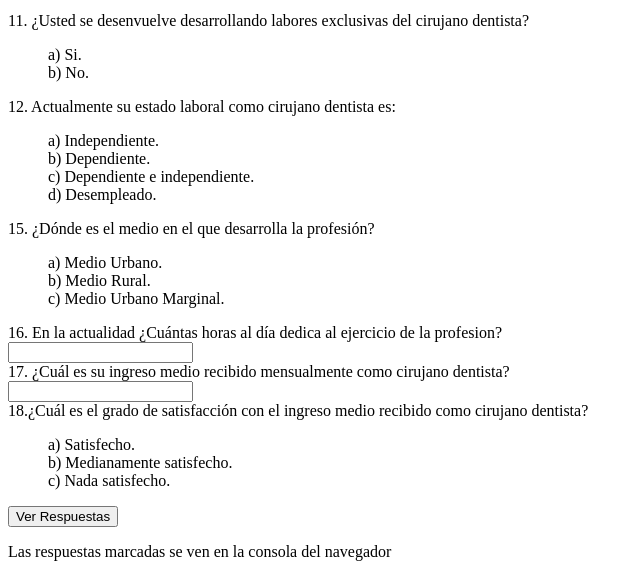
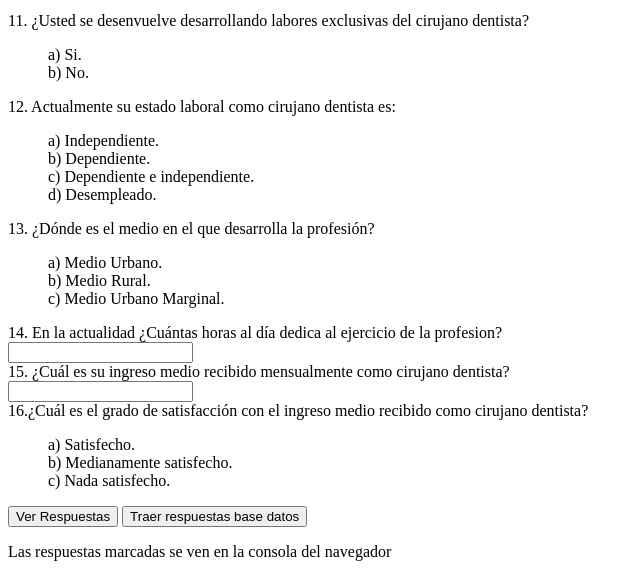
Before and after one commit to 5yC0r/84lt0, a PHP site: page / in a window 1280 px wide. Shown: the part 1430-2007 px from the top of the page, without its empty margins (0-643 px from the left). Run offline with PHP 8.4, Linux system fonts and the light colour scheme; some libraries are stand-ins or nearby versions.

Commit message:
se corrigio numeracion de preguntas

```diff
--- a/index.php
+++ b/index.php
@@ -258,48 +258,49 @@
 			</div>
 		</div>
 	</div>
-	<div class="pregunta-alternativa-simple" id="p15">
+	<div class="pregunta-alternativa-simple" id="p13">
 		<div class="enunciado">
-			<label for="">15. ¿Dónde es el medio en el que desarrolla la profesión?</label>
+			<label for="">13. ¿Dónde es el medio en el que desarrolla la profesión?</label>
 		</div>
 		<div class="grupo-alternativas">
 			<ul>
-				<li><label for="" class="alternativa" data-pregunta="p15" data-indice="a">a) Medio Urbano.</label></li>
-				<li><label for="" class="alternativa" data-pregunta="p15" data-indice="b">b) Medio Rural.</label></li>
-				<li><label for="" class="alternativa" data-pregunta="p15" data-indice="c">c) Medio Urbano Marginal.</label></li>
+				<li><label for="" class="alternativa" data-pregunta="p13" data-indice="a">a) Medio Urbano.</label></li>
+				<li><label for="" class="alternativa" data-pregunta="p13" data-indice="b">b) Medio Rural.</label></li>
+				<li><label for="" class="alternativa" data-pregunta="p13" data-indice="c">c) Medio Urbano Marginal.</label></li>
 			</ul>
 		</div>
 	</div>
-	<div class="pregunta-respuesta-tipeada" id="p16">
+	<div class="pregunta-respuesta-tipeada" id="p14">
 		<div class="enunciado">
-			<label for="">16. En la actualidad ¿Cuántas horas al día dedica al ejercicio de la profesion?</label>
+			<label for="">14. En la actualidad ¿Cuántas horas al día dedica al ejercicio de la profesion?</label>
 		</div>
 		<div class="respuesta-tipeada">
-			<input type="number" step="any" data-pregunta="p16">
+			<input type="number" step="any" data-pregunta="p14">
 		</div>
 	</div>
-	<div class="pregunta-respuesta-tipeada" id="p17">
+	<div class="pregunta-respuesta-tipeada" id="p15">
 		<div class="enunciado">
-			<label for="">17. ¿Cuál es su ingreso medio recibido mensualmente como cirujano dentista?</label>
+			<label for="">15. ¿Cuál es su ingreso medio recibido mensualmente como cirujano dentista?</label>
 		</div>
 		<div class="respuesta-tipeada">
-			<input type="number" step="any" data-pregunta="p17">
+			<input type="number" step="any" data-pregunta="p15">
 		</div>
 	</div>
-	<div class="pregunta-alternativa-simple" id="p18">
+	<div class="pregunta-alternativa-simple" id="p16">
 		<div class="enunciado">
-			<label for="">18.¿Cuál es el grado de satisfacción con el ingreso medio recibido como cirujano dentista?</label>
+			<label for="">16.¿Cuál es el grado de satisfacción con el ingreso medio recibido como cirujano dentista?</label>
 		</div>
 		<div class="grupo-alternativas">
 			<ul>
-				<li><label for="" class="alternativa" data-pregunta="p18" data-indice="a">a) Satisfecho.</label></li>
-				<li><label for="" class="alternativa" data-pregunta="p18" data-indice="b">b) Medianamente satisfecho.</label></li>
-				<li><label for="" class="alternativa" data-pregunta="p18" data-indice="c">c) Nada satisfecho.</label></li>
+				<li><label for="" class="alternativa" data-pregunta="p16" data-indice="a">a) Satisfecho.</label></li>
+				<li><label for="" class="alternativa" data-pregunta="p16" data-indice="b">b) Medianamente satisfecho.</label></li>
+				<li><label for="" class="alternativa" data-pregunta="p16" data-indice="c">c) Nada satisfecho.</label></li>
 			</ul>
 		</div>
 	</div>
 
 	<button id="boton">Ver Respuestas</button>
+	<button id="btnTraer">Traer respuestas base datos</button>
 	<div><p>Las respuestas marcadas se ven en la consola del navegador</p></div>
 	<div id="resultado"></div>
 </body>
```
